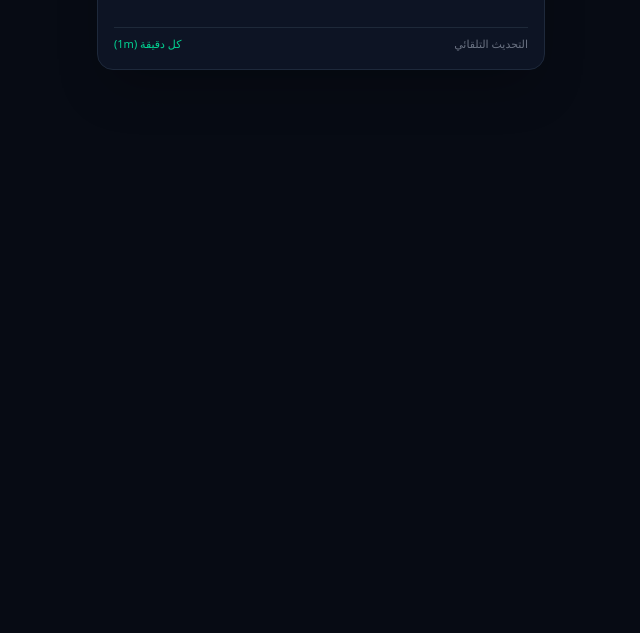
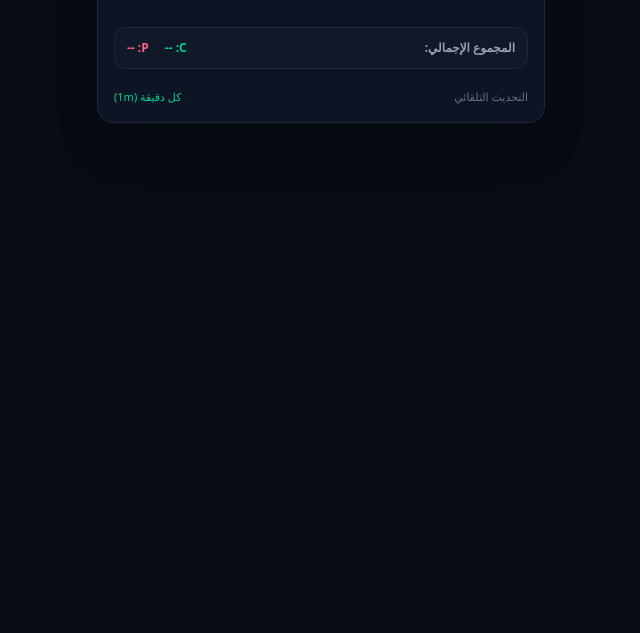
Before and after one commit to trky53352-cloud/spx-proxy, a website: page index.html in a window 1280 px wide. Shown: the part 167-800 px from the top of the page, without its empty margins (319-959 px from the left). Drawn offline with nearby package versions, Linux system fonts and the light colour scheme; no server answers.

Commit message:
Update index.html

```diff
--- a/index.html
+++ b/index.html
@@ -23,11 +23,21 @@
             <div id="spx-price" class="text-3xl font-black text-amber-400 tracking-wider">7,626.00</div>
         </div>
 
+        <!-- جدول السترايكات -->
         <div class="flex flex-col gap-2" id="rows-container">
             <!-- تعبئة تلقائية -->
         </div>
 
-        <div class="text-center text-[11px] text-gray-500 pt-2 border-t border-gray-800 flex justify-between">
+        <!-- مربع المجاميع الإجمالية -->
+        <div class="bg-[#111827] border border-gray-800 rounded-xl p-3 flex justify-between items-center text-xs">
+            <span class="text-gray-400 font-bold">المجموع الإجمالي:</span>
+            <div class="flex gap-4">
+                <span class="text-emerald-400 font-bold">C: <span id="total-calls">--</span></span>
+                <span class="text-rose-400 font-bold">P: <span id="total-puts">--</span></span>
+            </div>
+        </div>
+
+        <div class="text-center text-[11px] text-gray-500 pt-1 flex justify-between">
             <span>التحديث التلقائي</span>
             <span class="text-emerald-400 font-medium">كل دقيقة (1m)</span>
         </div>
@@ -45,6 +55,9 @@
                 const data = await response.json();
 
                 document.getElementById('spx-price').innerText = data.spx_price;
+                document.getElementById('total-calls').innerText = formatK(data.total_call_vol || 0);
+                document.getElementById('total-puts').innerText = formatK(data.total_put_vol || 0);
+
                 const container = document.getElementById('rows-container');
                 container.innerHTML = '';
 
@@ -78,7 +91,6 @@
         }
 
         fetchSPXData();
-        // التحديث كل دقيقة (60,000 ميللي ثانية)
         setInterval(fetchSPXData, 60 * 1000);
     </script>
 </body>
```
